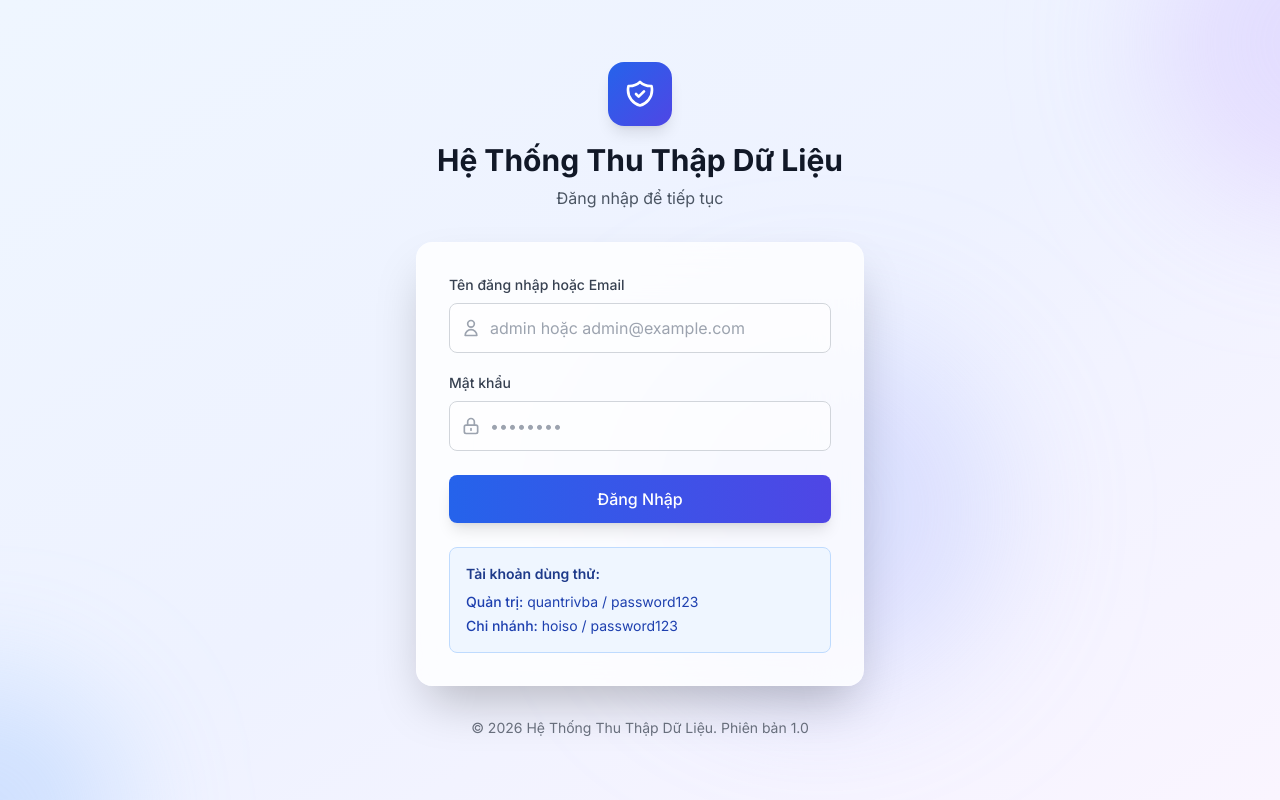
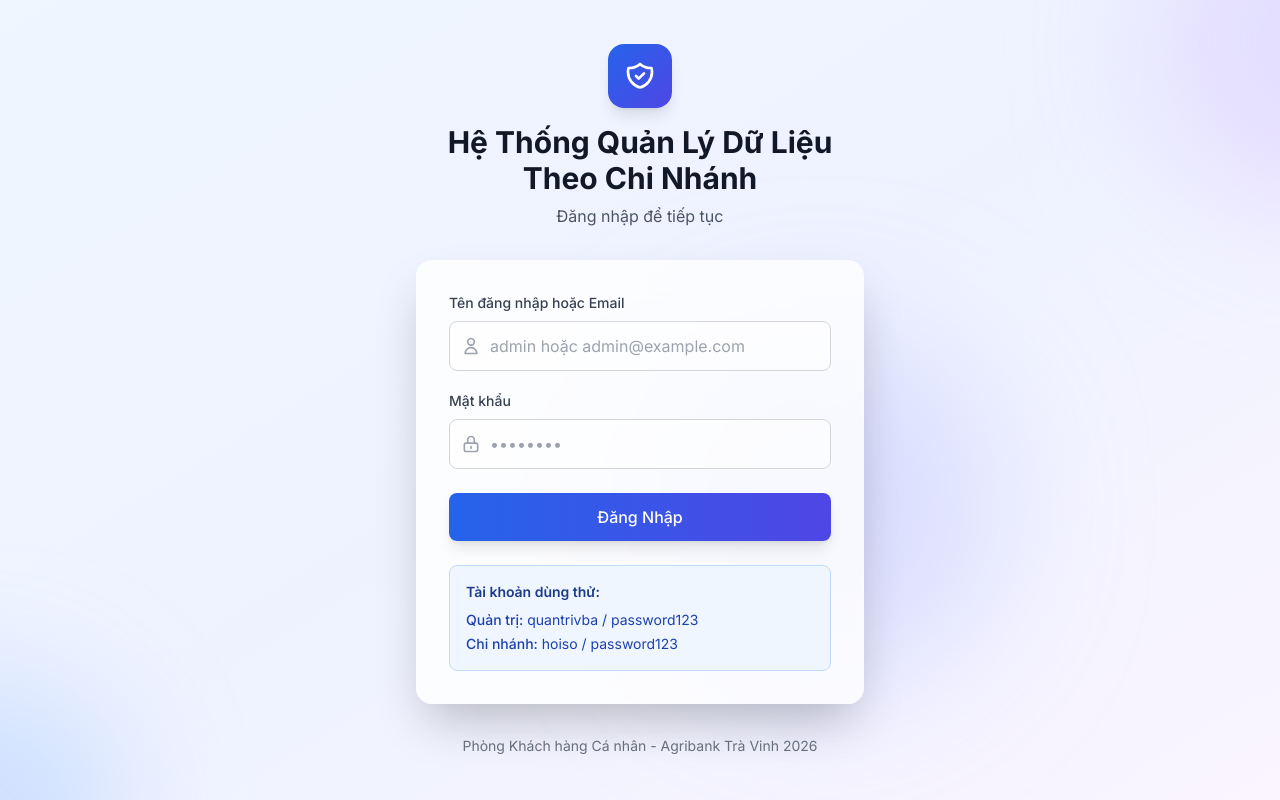
Before and after one commit to datvbard/demo12llm, a Next.js app: page /login in a window 1280 px wide. Built offline with nearby package versions, Linux system fonts and the light colour scheme.

Commit message:
fix: update system name and footer text
- Change 'Hệ thống thu thập dữ liệu' to 'Hệ thống Quản lý Dữ liệu Theo Chi nhánh'
- Update footer to 'Phòng Khách hàng Cá nhân - Agribank Trà Vinh 2026'

```diff
--- a/app/admin/page.tsx
+++ b/app/admin/page.tsx
@@ -49,7 +49,7 @@ export default async function AdminPage() {
               </div>
               <div>
                 <h1 className="text-xl font-bold text-gray-900 dark:text-white">
-                  Hệ Thống Thu Thập Dữ Liệu
+                  Hệ Thống Quản Lý Dữ Liệu Theo Chi Nhánh
                 </h1>
                 <p className="text-sm text-gray-500 dark:text-gray-400">
                   Trang quản trị
@@ -115,7 +115,7 @@ export default async function AdminPage() {
 
       {/* Footer */}
       <footer className="mt-auto py-6 text-center text-sm text-gray-500 dark:text-gray-400">
-        <p>© 2026 Hệ Thống Thu Thập Dữ Liệu. Phiên bản 1.0</p>
+        <p>Phòng Khách hàng Cá nhân - Agribank Trà Vinh 2026</p>
       </footer>
     </div>
   )
--- a/app/admin/profile/page.tsx
+++ b/app/admin/profile/page.tsx
@@ -19,7 +19,7 @@ export default async function AdminProfilePage() {
               </div>
               <div>
                 <h1 className="text-xl font-bold text-gray-900 dark:text-white">
-                  Hệ Thống Thu Thập Dữ Liệu
+                  Hệ Thống Quản Lý Dữ Liệu Theo Chi Nhánh
                 </h1>
                 <p className="text-sm text-gray-500 dark:text-gray-400">
                   Hồ sơ cá nhân
--- a/app/admin/users/page.tsx
+++ b/app/admin/users/page.tsx
@@ -147,7 +147,7 @@ export default function AdminUsersPage() {
               </div>
               <div>
                 <h1 className="text-xl font-bold text-gray-900 dark:text-white">
-                  Hệ Thống Thu Thập Dữ Liệu
+                  Hệ Thống Quản Lý Dữ Liệu Theo Chi Nhánh
                 </h1>
                 <p className="text-sm text-gray-500 dark:text-gray-400">
                   Quản lý người dùng
--- a/app/login/page.tsx
+++ b/app/login/page.tsx
@@ -57,7 +57,7 @@ export default function LoginPage() {
             </svg>
           </div>
           <h1 className="text-3xl font-bold text-gray-900 dark:text-white mb-2">
-            Hệ Thống Thu Thập Dữ Liệu
+            Hệ Thống Quản Lý Dữ Liệu Theo Chi Nhánh
           </h1>
           <p className="text-gray-600 dark:text-gray-300">
             Đăng nhập để tiếp tục
@@ -155,7 +155,7 @@ export default function LoginPage() {
 
         {/* Footer */}
         <p className="text-center mt-8 text-sm text-gray-500 dark:text-gray-400">
-          © 2026 Hệ Thống Thu Thập Dữ Liệu. Phiên bản 1.0
+          Phòng Khách hàng Cá nhân - Agribank Trà Vinh 2026
         </p>
       </div>
 
--- a/app/periods/page.tsx
+++ b/app/periods/page.tsx
@@ -43,7 +43,7 @@ export default async function PeriodsPage() {
               </div>
               <div>
                 <h1 className="text-xl font-bold text-gray-900 dark:text-white">
-                  Hệ Thống Thu Thập Dữ Liệu
+                  Hệ Thống Quản Lý Dữ Liệu Theo Chi Nhánh
                 </h1>
                 <p className="text-sm text-gray-500 dark:text-gray-400">
                   {user.fullName || user.email}
--- a/app/periods/profile/page.tsx
+++ b/app/periods/profile/page.tsx
@@ -22,7 +22,7 @@ export default async function BranchProfilePage() {
               </div>
               <div>
                 <h1 className="text-xl font-bold text-gray-900 dark:text-white">
-                  Hệ Thống Thu Thập Dữ Liệu
+                  Hệ Thống Quản Lý Dữ Liệu Theo Chi Nhánh
                 </h1>
                 <p className="text-sm text-gray-500 dark:text-gray-400">
                   Hồ sơ cá nhân
```
